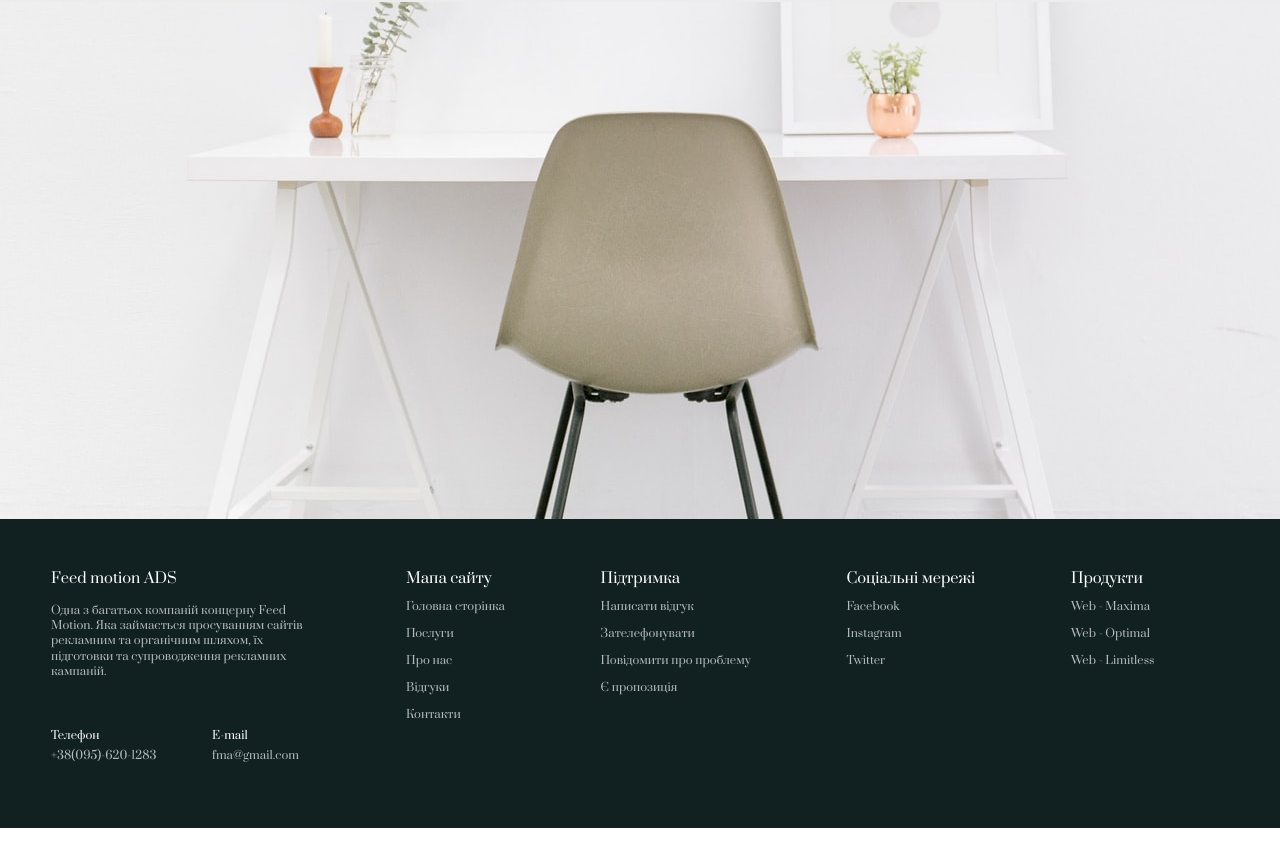
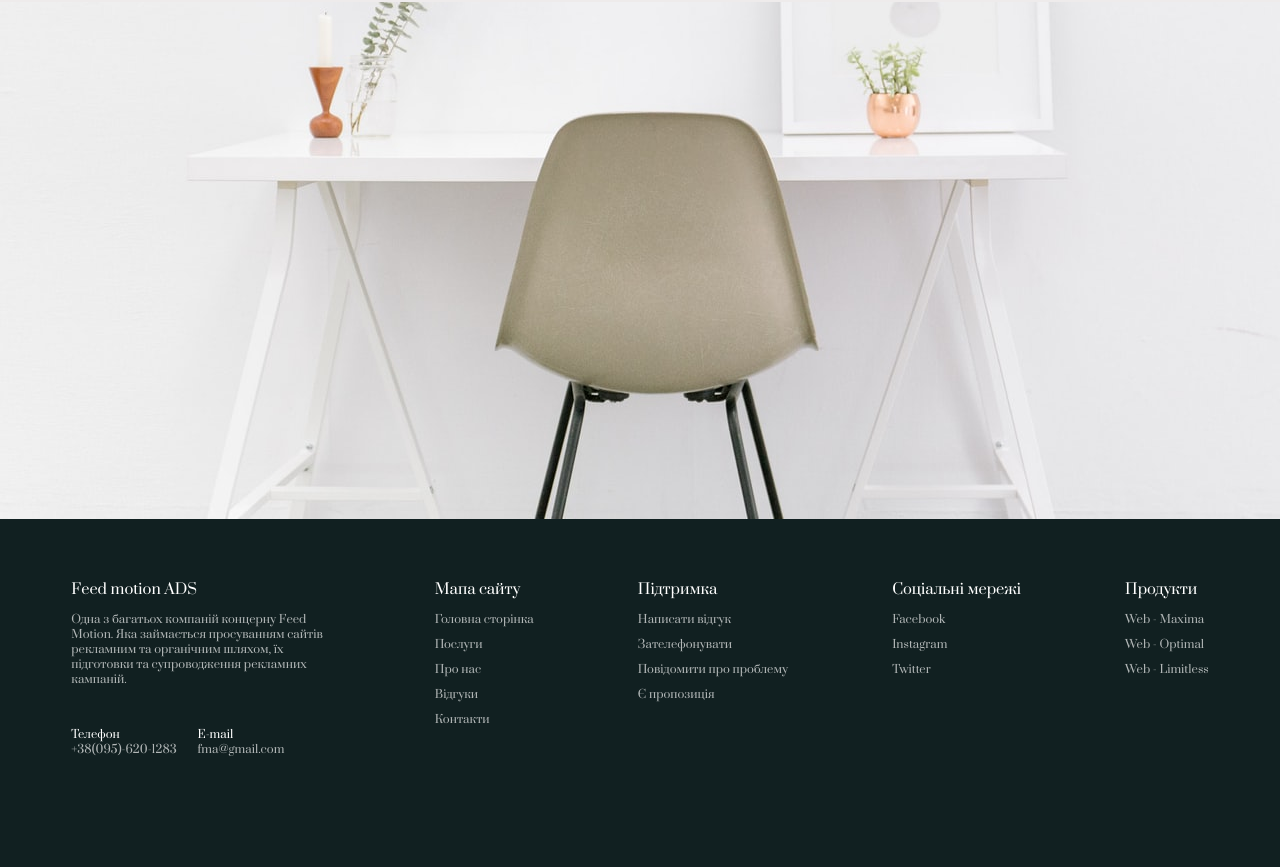
Before and after one commit to 3DMaX123/fma, a React (Create React App) app: page / in a window 1280 px wide. Shown: the part 3833-4700 px from the top of the page. Before the commit the page ends 4661 px from the top, so only its background shows below. Built offline with nearby package versions, Linux system fonts and the light colour scheme; a web font is replaced by a local one.

Commit message:
footer without niggers

```diff
--- a/src/components/Footer/Footer.css
+++ b/src/components/Footer/Footer.css
@@ -1,14 +1,22 @@
 .app_footer_mainSubstrate{
     display: flex;
+    flex-direction: column;
+
     background-color: #112021;
-    /* height: 492px; */
-    height: 24.167vw;
+    width: 100%;
+    height: 44.5297vh;
+}
+.mainSubstrate-divs{
+    display: flex;
     flex-direction: row;
+    justify-content: space-between;
+
+    width: 100%;
+    height: 100%;
+    padding: 4.688vw 5.573vw;
 }
 .mainSusbstrate-content-ads{
     display: flex;
-    /* margin: 50px 150px 0px 80px; */
-    margin: 4.688vh  7.473vw 0vh 3.986vw;
 }
 .selection-column{
     flex-direction: column;
@@ -16,102 +24,93 @@
 }
 
 .phone-label-phone{
-    /* width: 168px; */
-    width: 8.750vw;
-    flex-direction: column;
-    /* position: absolute; */
+    display: flex;
+    margin-top: 3.073vw;
 }
-.tr-try{
-    /* width: 100px; */
-    width: 5.208vw;
-}
-.phone-label-phone table{
-    display: flex;
-    flex-direction: row;
+.phone-label-phone-label{
+    margin-right: 1.615vw;
 }
 .mainSusbstrate-content-ads p{
-    margin-top: 1.439vh;
-    font-family: 'Prata';
+    margin-bottom: 1.042vw;
+
+    font-family: var(--font-main);
     font-style: normal;
     font-weight: 400;
     font-size: 1.146vw;
-    line-height: 1.563vw;
-    color: #FFFFFF;
+    color: var(--color-white);
 }
 .mainSusbstrate-content-one{
     display: flex;
     /* margin: 19px 150px 0px 80px; */
-    margin: 1.823vh 7.473vw 0vh 3.986vw;
+    justify-content: space-between;
+    /* margin: 1.823vh 7.473vw 0vh 3.986vw; */
     /* width: 389px; */
     width: 20.260vw;
 }
 .mainSusbstrate-content-phone-label{
     display: flex;
-    margin: 6.046vh 7.473vw 0vh 3.986vw;
+    /* margin: 6.046vh 7.473vw 0vh 3.986vw; */
 }
-.mainSusbstrate-content-phone-label p, .mainSusbstrate-content-mail-label p{
+.mainSusbstrate-content-phone-label, .mainSusbstrate-content-mail-label{
     display: flex;
-    font-family: 'Prata';
+    font-family: var(--font-main);
     font-style: normal;
     font-weight: 400;
     font-size: 0.885vw;
-    line-height: 1.198vw;
-    color: white;
+    color: var(--color-white);
 
 }
 .mainSusbstrate-content-phone{
     display: flex;
-    margin: 0.671vh 7.473vw 0px 3.986vw;
+    /* margin: 0.671vh 7.473vw 0px 3.986vw; */
     /* width: 187px; */
-    width: 9.740vw;
+    /* width: 9.740vw; */
 }
-.mainSusbstrate-content-phone p, .mainSusbstrate-content-mail p, .mainSusbstrate-content-one p{
+.mainSusbstrate-content-phone, .mainSusbstrate-content-mail, .mainSusbstrate-content-one p{
     display: flex;
-    font-family: 'Prata';
+    font-family: var(--font-main);
     font-style: normal;
     font-weight: 400;
     font-size: 0.885vw;
-    line-height: 1.198vw;
-    color: rgba(255, 255, 255, 0.69);
+    color: var(--color-footersections);
 
 }
 .mainSusbstrate-content-mail-label{
+    /* 11.3602vw */
     display: flex;
-    margin: 6.046vh 7.473vw 0vh 11.3602vw;
-    width: 9.740vw;
 }
 .mainSusbstrate-content-mail{
     display: flex;
-    margin: 0.671vh 7.473vw 0vh 11.3602vw;
-    width: 9.740vw;
+    /* margin: 0.671vh 0vw 0vh -4.0vw;
+    width: 9.740vw; */
 }
 
 .mainSusbstrate-content-about, .mainSusbstrate-content-support,
  .mainSusbstrate-content-social, .mainSusbstrate-content-product{
     display: flex;
-    margin: 4.688vh 7.473vw 0vh 0vw;
+
 
 }
 .mainSubstrate-content-side-p{
-    margin-top: 1.439vh;
-    font-family: 'Prata';
+    font-family: var(--font-main);
     font-style: normal;
     font-weight: 400;
     font-size: 1.146vw;
-    line-height: 1.563vw;
-    color: #FFFFFF;
+    color: var(--color-white);
+    margin-bottom: 1.042vw;
+
 }
 .mainSusbstrate-content-about li, .mainSusbstrate-content-support li,
  .mainSusbstrate-content-social li, .mainSusbstrate-content-product li{
     list-style-type: none;
-    margin-top: 1.439vh;
-    font-family: 'Prata';
-font-style: normal;
-font-weight: 400;
-font-size: 0.885vw;
-line-height:1.198vw;
+    /* margin-top: 1.439vh; */
+    font-family: var(--font-main);
+    font-style: normal;
+    font-weight: 400;
+    font-size: 0.885vw;
+    margin-bottom: 0.781vw;
 /* identical to box height */
 
 
-color: rgba(255, 255, 255, 0.69);
+    color: var(--color-footersections);
 }
--- a/src/components/Footer/Footer.jsx
+++ b/src/components/Footer/Footer.jsx
@@ -4,6 +4,7 @@ import './Footer.css';
 
 const Footer = () => (
   <div className='app_footer_mainSubstrate'>
+  <div className='mainSubstrate-divs'>
       <div className='selection-column'>
       <div className='mainSusbstrate-content-ads'>
         <p>Feed motion ADS</p>
@@ -13,16 +14,14 @@ const Footer = () => (
       </p>
       </div>
       <div className='phone-label-phone'>
-        <table>
-        <tr className='tr-try'>
-          <td className='mainSusbstrate-content-phone-label'><p>Телефон</p></td>
-          <td className='mainSusbstrate-content-phone'><p>+38(095)-620-1283</p></td>
-        </tr>
-        <tr className='tr-try'>
-        <td className='mainSusbstrate-content-mail-label'><p>E-mail</p></td>
-          <td className='mainSusbstrate-content-mail'><p>fma@gmail.com</p></td>
-        </tr>
-        </table>
+        <div className='phone-label-phone-label'>
+          <p className='mainSusbstrate-content-phone-label'>Телефон</p>
+          <a className='mainSusbstrate-content-phone'>+38(095)-620-1283</a>
+          </div>
+          <div>
+          <p className='mainSusbstrate-content-mail-label'>E-mail</p>
+          <a className='mainSusbstrate-content-mail'>fma@gmail.com</a>
+          </div>
         </div>
       </div>
       <div className='mainSusbstrate-content-about'>
@@ -60,6 +59,7 @@ const Footer = () => (
           <li>Web - Limitless</li>
         </ul>
       </div>
+      </div>
   </div>
 );
 
```
